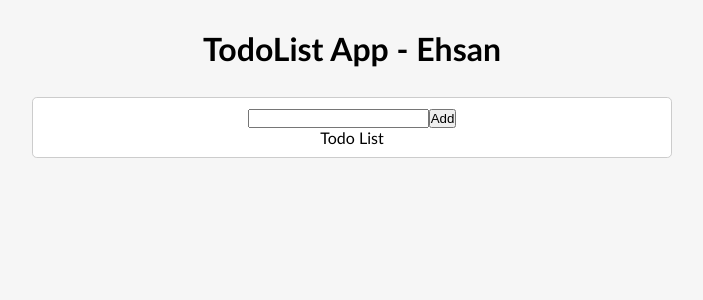
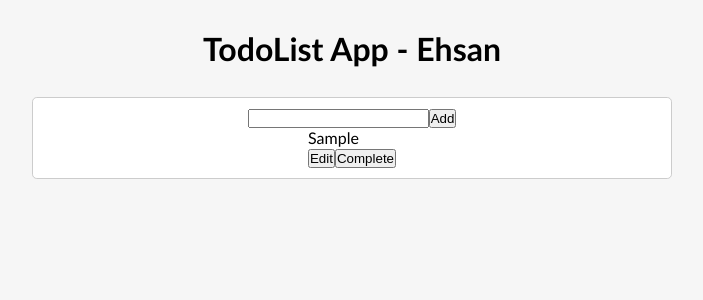
Before and after one commit to EhsanSaraee/TodoList, a React (Create React App) app: page / in a window 1280 px wide. Both pictures are taken after typing "Sample" into the empty fields and a click on the button "Add". Shown: the top 300 px of the page, without its empty margins (288-991 px from the left). Built offline with nearby package versions, Linux system fonts and the light colour scheme.

Commit message:
develop todolist component

```diff
--- /dev/null
+++ b/src/Components/Todo.jsx
@@ -0,0 +1,13 @@
+const Todo = ({ todo }) => {
+   return (
+      <section key={todo.id}>
+         <div>{todo.text}</div>
+         <div>
+            <button>Edit</button>
+            <button>Complete</button>
+         </div>
+      </section>
+   );
+};
+
+export default Todo;
--- a/src/Components/TodoApp.jsx
+++ b/src/Components/TodoApp.jsx
@@ -8,16 +8,16 @@
    const addTodoHandler = (todo) => {
       const newTodo = {
          id: Math.floor(Math.random() * 1000),
-         todo,
+         text: todo,
          isCompleted: false,
       };
-      setTodos([...todos, newTodo ]);
+      setTodos([...todos, newTodo]);
    };
 
    return (
       <div className="container">
          <TodoForm addTodoHandler={addTodoHandler} />
-         <TodoList />
+         <TodoList todos={todos} />
       </div>
    );
 };
--- a/src/Components/TodoList.jsx
+++ b/src/Components/TodoList.jsx
@@ -1,5 +1,12 @@
-const TodoList = () => {
-   return <>Todo List</>;
+import Todo from './Todo';
+
+const TodoList = ({ todos }) => {
+   const renderTodos = () => {
+      if (todos.length === 0) return <p>please add some todos</p>;
+
+      return todos.map((todo) => <Todo key={todo.id} todo={todo} />);
+   };
+   return <>{renderTodos()}</>;
 };
 
 export default TodoList;
```
